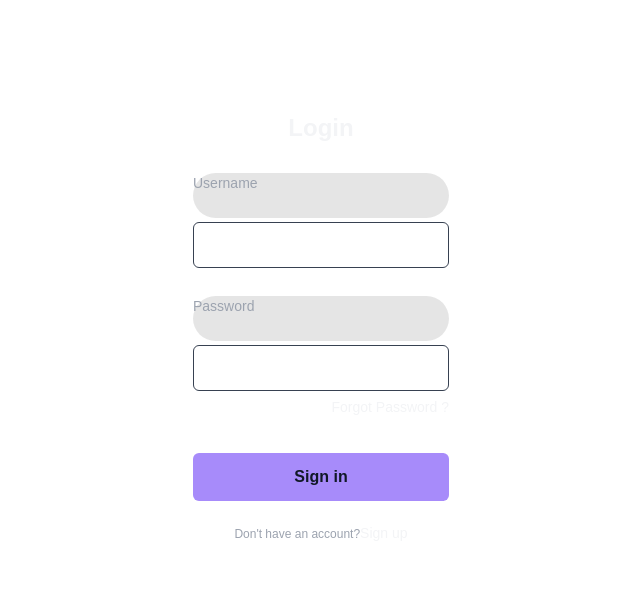
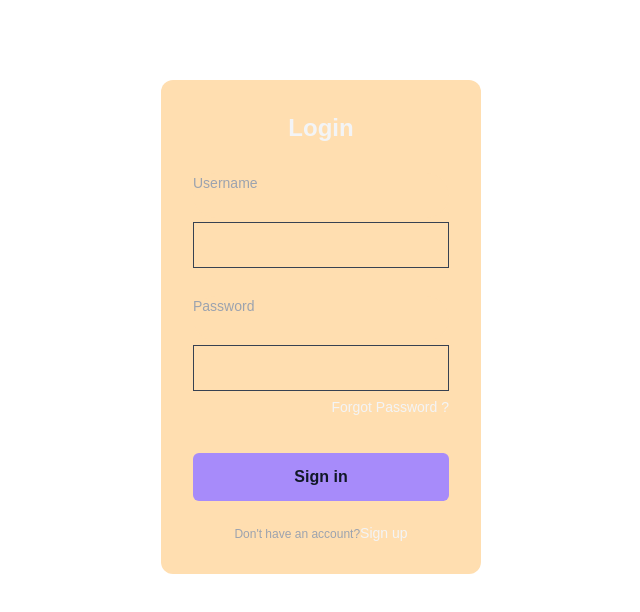
Before and after one commit to Redcraft78210/SPOC-LMSC, a React (Create React App) app in the folder client/: page /sign in a window 1280 px wide. Shown: the top 612 px of the page, without its empty margins (319-959 px from the left). Built offline with nearby package versions, Linux system fonts and the light colour scheme.

Commit message:
corrections mineures sur le dark/light mode

```diff
--- a/client/public/index.html
+++ b/client/public/index.html
@@ -1,5 +1,5 @@
 <!DOCTYPE html>
-<html lang="en">
+<html lang="fr" data-bs-theme="light">
 
 <head>
   <meta charset="UTF-8">
@@ -22,14 +22,14 @@
 
 </head>
 
-<body data-bs-theme="light">
+<body>
   <noscript>You need to enable JavaScript to run this app.</noscript>
   <div id="root"></div>
 
 
   <script>
     if (window.matchMedia('(prefers-color-scheme: dark)').matches) {
-      document.body.setAttribute('data-bs-theme', 'dark');
+      document.documentElement.setAttribute('data-bs-theme', 'dark');
     }
   </script>
 
--- a/client/src/App.js
+++ b/client/src/App.js
@@ -1,5 +1,6 @@
 import React, { useState, useEffect } from 'react';
-import { BrowserRouter as Router, Routes, Route } from 'react-router-dom';
+import { Navigate, BrowserRouter as Router, Routes, Route } from 'react-router-dom';
+import { jwtDecode } from 'jwt-decode';
 import './index.css';
 
 import Home from './pages/Home';
--- a/client/src/index.css
+++ b/client/src/index.css
@@ -7,23 +7,26 @@
 @import "~bootstrap/dist/css/bootstrap.min.css";
 
 /* Add your custom global styles below */
-body {
-  font-family: 'Arial', sans-serif;
-}
 
 
-[data-bs-theme="dark"] {
+:root[data-bs-theme="dark"] {
+  --bs-body-bg: rgb(0% 0% 0%);
   --luxury-100: rgb(0% 0% 0%);
   --luxury-200: rgb(13.3% 13.3% 13.3%);
   --luxury-300: rgb(20% 20% 20%);
 }
 
-[data-bs-theme="light"] {
+:root[data-bs-theme="light"] {
+  --bs-body-bg: rgb(255, 255, 255);
   --luxury-100: rgb(255, 255, 255);
-  --luxury-200: rgb(255, 247, 236);
+  --luxury-200: rgb(255, 240, 219);
   --luxury-300: rgb(255, 222, 176);
 }
 
+body {
+  font-family: 'Arial', sans-serif;
+  background-color: var(--luxury-200);
+}
 
 .navbar-square-first {
   width: 150px;
--- a/client/src/pages/styles/Sign.css
+++ b/client/src/pages/styles/Sign.css
@@ -1,13 +1,17 @@
 /* From Uiverse.io by Yaya12085 */
+
 .form-container {
-	margin: 5rem auto;
+  margin: 5rem auto;
   width: 320px;
   border-radius: 0.75rem;
-  background-color: --luxury-300;
+  background: var(--luxury-300);
   padding: 2rem;
   color: rgba(243, 244, 246, 1);
 }
 
+label {
+  background-color: var(--luxury-300);
+}
 .title {
   text-align: center;
   font-size: 1.5rem;
@@ -33,10 +37,10 @@
 
 .input-group input {
   width: 100%;
-  border-radius: 0.375rem;
+  /* border-radius: 0.375rem; */
   border: 1px solid rgba(55, 65, 81, 1);
   outline: 0;
-  background-color: --luxury-200;
+  background-color: var(--luxury-300);
   padding: 0.75rem 1rem;
   color: rgba(243, 244, 246, 1);
 }
```
